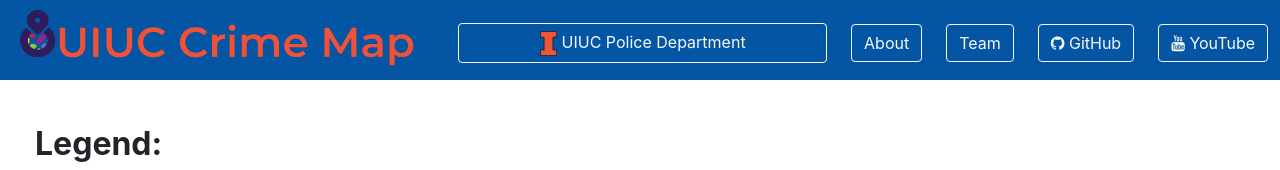
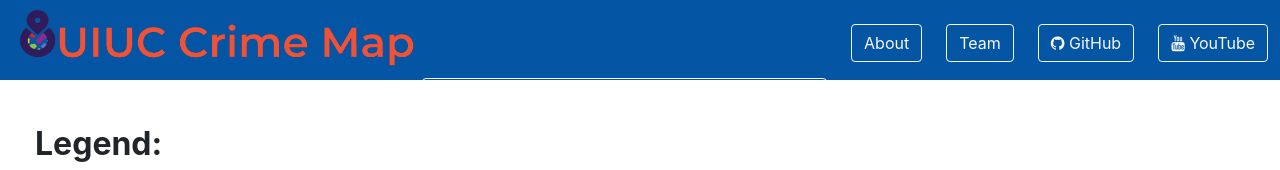
Before and after one commit to aayu3/UIUCCrimeMap, a React (Create React App) app in the folder mapclient/: page / in a window 1280 px wide. Shown: the top 170 px of the page. Built offline with nearby package versions, Linux system fonts and the light colour scheme; no server answers.

Commit message:
changed name of uiuc police dpeartment

```diff
--- a/mapclient/src/App.js
+++ b/mapclient/src/App.js
@@ -249,7 +249,7 @@ const Range = createSliderWithTooltip(Slider.Range);
                     </a>
                     <a href="https://police.illinois.edu/">
                     <button href="https://police.illinois.edu/" type="button" class="btn btn-outline-light">
-                      <img src={uiuclogo} width='5%'></img>  UIUC Police Department</button>
+                      <img src={uiuclogo} width='5%'></img>  University Police Department</button>
                       </a>
                 </div>
 
```
